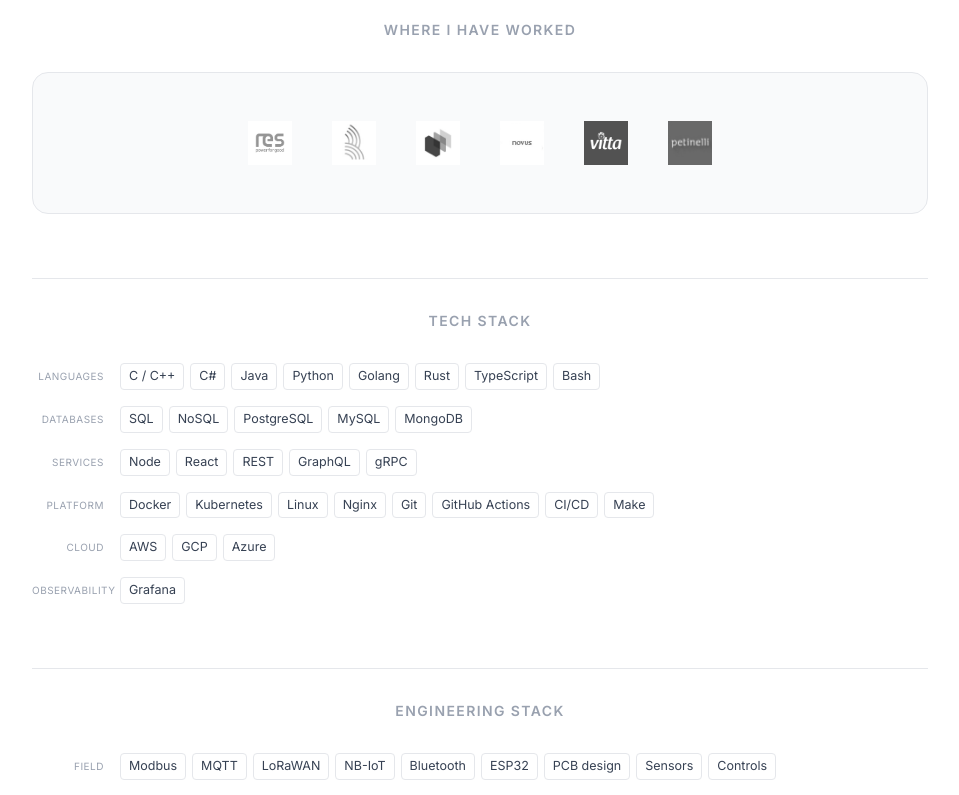
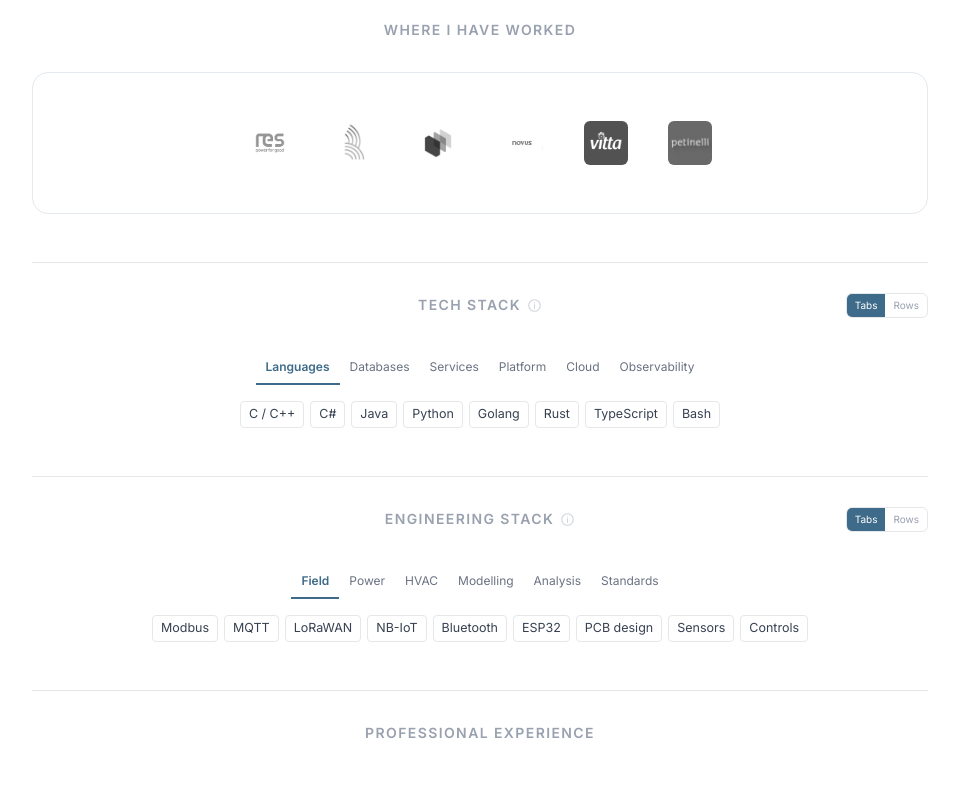
Before and after one commit to dudustri/blog, a Next.js app: page /resume in a window 1280 px wide. Shown: the part 360-1155 px from the top of the page, without its empty margins (160-1119 px from the left). Built offline with nearby package versions, Linux system fonts and the light colour scheme.

Commit message:
feat: resume stack tabs and rows views with per section counters

```diff
--- a/app/components/CompanyLogos.tsx
+++ b/app/components/CompanyLogos.tsx
@@ -5,6 +5,13 @@ const BASE = process.env.NEXT_PUBLIC_BASE_PATH ?? "";
 
 // logo strip for every company in resume, over a cursor-trail background
 // (TrailBackground). grayscale, lift to full color on hover
+// the ring says which logo the pointer is on, the strip is dense and the
+// colour lift alone is easy to miss on a logo that is already pale. it hugs
+// the image box, tones live in globals.css so each theme gets its own
+const TILE = "group shrink-0 focus-visible:outline-none";
+const LOGO =
+  "logo-mark h-9 md:h-11 w-auto object-contain grayscale rounded-md transition-all duration-200 group-hover:grayscale-0 group-focus-visible:grayscale-0";
+
 export default function CompanyLogos() {
   return (
     <section className="mt-16 pt-8 border-t border-gray-200">
@@ -12,7 +19,7 @@ export default function CompanyLogos() {
         Where I have worked
       </h2>
 
-      <div className="relative overflow-hidden rounded-2xl border border-gray-200 bg-gray-50">
+      <div className="relative overflow-hidden outline-box rounded-2xl border-gray-200">
         <TrailBackground />
 
         <div className="relative z-10 flex flex-wrap items-center justify-center gap-x-10 gap-y-8 px-6 py-12">
@@ -22,7 +29,7 @@ export default function CompanyLogos() {
               <img
                 src={`${BASE}${c.logo}`}
                 alt={c.company}
-                className="h-9 md:h-11 w-auto object-contain grayscale transition-all duration-200 hover:grayscale-0"
+                className={LOGO}
               />
             );
             return c.website ? (
@@ -32,12 +39,12 @@ export default function CompanyLogos() {
                 target="_blank"
                 rel="noopener noreferrer"
                 title={c.company}
-                className="shrink-0"
+                className={TILE}
               >
                 {img}
               </a>
             ) : (
-              <span key={c.company} title={c.company} className="shrink-0">
+              <span key={c.company} title={c.company} className={TILE}>
                 {img}
               </span>
             );
--- a/app/components/ResumeLayout.tsx
+++ b/app/components/ResumeLayout.tsx
@@ -4,7 +4,7 @@ import { useState } from "react";
 import ResumeSidebar from "./ResumeSidebar";
 import ExperienceSection from "./ExperienceSection";
 import DetailModal, { type Detail } from "./DetailModal";
-import { experience, techStackGrouped, engineeringStackGrouped, education, languages, extra, others } from "@/app/data/resume";
+import { experience, techStackGrouped, engineeringStackGrouped, education, languages, extra, others, jobMatches } from "@/app/data/resume";
 import type { Experience } from "@/app/data/resume";
 
 export default function ResumeLayout() {
@@ -16,6 +16,147 @@ export default function ResumeLayout() {
     setActiveTechs((prev) =>
       prev.includes(tech) ? prev.filter((t) => t !== tech) : [...prev, tech],
     );
+
+  // the chips dim roles further down the page, often off screen, so the header
+  // says what a click does and then what the current selection did
+  const matchedJobs = experience.filter((j) => jobMatches(j, activeTechs)).length;
+
+  // per section: tabs or label rows, and the open tab (kept while in rows)
+  const [stackRows, setStackRows] = useState<Record<string, boolean>>({});
+  const [stackTabs, setStackTabs] = useState<Record<string, number>>({});
+  const showTab = (id: string, tab: number) => setStackTabs((p) => ({ ...p, [id]: tab }));
+  const tabClass = (on: boolean) =>
+    `border-b-2 px-2.5 py-2 text-xs transition-colors ${
+      on ? "border-[#3e6b89] font-semibold text-[#3e6b89]" : "border-transparent text-gray-500 hover:text-[#3e6b89]"
+    }`;
+
+  const chip = (tech: string) => {
+    const active = activeTechs.includes(tech);
+    return (
+      <button
+        key={tech}
+        onClick={() => toggleTech(tech)}
+        aria-pressed={active}
+        className="whitespace-nowrap px-2 py-[3px] text-[12.5px] skill-chip rounded transition-all duration-200 cursor-pointer"
+        style={{
+          borderColor: active ? "#3e6b89" : undefined,
+          background: active ? "#3e6b89" : undefined,
+          color: active ? "#fff" : undefined,
+        }}
+      >
+        {tech}
+      </button>
+    );
+  };
+
+  const sectionPicks = (groups: typeof techStackGrouped) =>
+    activeTechs.filter((t) => groups.some((g) => g.items.includes(t)));
+
+  const stackSection = (
+    id: string,
+    title: string,
+    groups: typeof techStackGrouped,
+  ) => (
+    <section id={id} className="relative mt-12 pt-8 border-t border-gray-200">
+      <div className="mb-2 flex flex-wrap items-center justify-center gap-x-1.5 gap-y-2">
+        <h2 className="text-sm font-semibold uppercase tracking-widest text-gray-400">
+          {title}
+        </h2>
+        {/* same hover-reveal icon as the sports page menu */}
+        <span className="group relative flex items-center">
+          <span
+            tabIndex={0}
+            role="button"
+            aria-label="How the skills work"
+            aria-describedby={`${id}-info`}
+            className="text-gray-300 transition-colors hover:text-gray-500 focus-visible:text-gray-500"
+          >
+            <svg width="15" height="15" viewBox="0 0 24 24" fill="none" stroke="currentColor" strokeWidth="1.8" strokeLinecap="round" aria-hidden="true">
+              <circle cx="12" cy="12" r="9.2" />
+              <path d="M12 11v5.2" />
+              <path d="M12 7.6v.1" />
+            </svg>
+          </span>
+          <span
+            id={`${id}-info`}
+            role="tooltip"
+            className="pointer-events-none absolute right-0 top-full z-10 mt-2 w-max max-w-64 rounded-lg border border-gray-200 bg-white p-2.5 text-left text-xs leading-relaxed text-gray-500 opacity-0 shadow-md transition-opacity duration-200 group-hover:opacity-100 group-focus-within:opacity-100 sm:right-auto sm:left-6 sm:top-1/2 sm:mt-0 sm:-translate-y-1/2"
+          >
+            Click a skill to highlight the roles that used it.
+          </span>
+        </span>
+        {/* own line under the title on phones, top right of the section from sm */}
+        <div className="flex w-full justify-center sm:absolute sm:right-0 sm:top-8 sm:h-5 sm:w-auto sm:items-center">
+        <div role="group" aria-label="Layout" className="flex overflow-hidden rounded-md border border-gray-200 text-[10px]">
+          {(["Tabs", "Rows"] as const).map((v) => {
+            const on = (v === "Rows") === !!stackRows[id];
+            return (
+              <button
+                key={v}
+                aria-pressed={on}
+                onClick={() => setStackRows((p) => ({ ...p, [id]: v === "Rows" }))}
+                className={`px-2 py-1 transition-colors ${
+                  on ? "bg-[#3e6b89] text-white" : "text-gray-400 hover:text-[#3e6b89]"
+                }`}
+              >
+                {v}
+              </button>
+            );
+          })}
+        </div>
+        </div>
+      </div>
+      {/* fixed height so the chips don't jump when the selection line appears */}
+      {/* counts and clears only this section's picks, roles reflect every pick */}
+      <p className="mb-3 min-h-4 text-center text-xs text-gray-400">
+        {sectionPicks(groups).length > 0 && (
+          <>
+            {sectionPicks(groups).length} selected · {matchedJobs} of {experience.length}{" "}
+            {experience.length === 1 ? "role" : "roles"} ·{" "}
+            <button
+              onClick={() => setActiveTechs((prev) => prev.filter((t) => !sectionPicks(groups).includes(t)))}
+              className="underline underline-offset-2 transition-colors hover:text-[#3e6b89]"
+            >
+              Clear
+            </button>
+          </>
+        )}
+      </p>
+      {stackRows[id] ? (
+        // rows: every group as a label row
+        <div key="rows" className="stack-fade">
+          {groups.map((group) => (
+            <div
+              key={group.label}
+              className="grid gap-2 py-2.5 sm:grid-cols-[7rem_minmax(0,1fr)] sm:items-baseline sm:gap-4"
+            >
+              <p className="text-xs text-gray-500">{group.label}</p>
+              <div className="flex flex-wrap gap-1.5">{group.items.map(chip)}</div>
+            </div>
+          ))}
+        </div>
+      ) : (
+        <div key="tabs" className="stack-fade">
+          <div role="tablist" className="mb-4 flex flex-wrap justify-center">
+            {groups.map((group, k) => {
+              const on = (stackTabs[id] ?? 0) === k;
+              // selections in other tabs stay visible as a count
+              const picked = group.items.filter((t) => activeTechs.includes(t)).length;
+              return (
+                <button key={group.label} role="tab" aria-selected={on} onClick={() => showTab(id, k)} className={tabClass(on)}>
+                  {group.label}
+                  {picked > 0 && <span className="ml-1 text-[10px] font-semibold text-[#3e6b89]">· {picked}</span>}
+                </button>
+              );
+            })}
+          </div>
+          <div key={stackTabs[id] ?? 0} role="tabpanel" className="stack-fade flex flex-wrap content-start justify-center gap-1.5">
+            {groups[stackTabs[id] ?? 0].items.map(chip)}
+          </div>
+        </div>
+      )}
+    </section>
+  );
 
   // one Extra category as its own separated section. "Software &
   // Technology Courses" has short titles, so it flows into up to three columns
@@ -76,84 +217,12 @@ export default function ResumeLayout() {
           matching the "Where I have worked" block above. */}
       <div className="min-w-0">
 
-        {/* tech Stack */}
-        <section id="techstack" className="mt-16 pt-8 border-t border-gray-200">
-          <h2 className="text-sm font-semibold uppercase tracking-widest text-gray-400 text-center mb-8">
-            Tech Stack
-          </h2>
-          <div className="space-y-4">
-            {techStackGrouped.map((group) => (
-              <div
-                key={group.label}
-                className="flex flex-col sm:flex-row sm:items-baseline gap-2 sm:gap-4"
-              >
-                <p className="sm:w-[4.5rem] sm:text-right flex-shrink-0 text-[10px] uppercase tracking-wider text-gray-400">
-                  {group.label}
-                </p>
-                <div className="flex flex-wrap gap-1.5 sm:flex-nowrap">
-                  {group.items.map((tech) => {
-                    const active = activeTechs.includes(tech);
-                    return (
-                      <button
-                        key={tech}
-                        onClick={() => toggleTech(tech)}
-                        className="whitespace-nowrap px-2 py-[3px] text-[12.5px] rounded border border-gray-200 text-gray-700 transition-all duration-200 cursor-pointer hover:border-[#3e6b89] hover:text-[#3e6b89] hover:bg-[#3e6b89]/[0.06]"
-                        style={{
-                          borderColor: active ? "#3e6b89" : undefined,
-                          background: active ? "#3e6b89" : undefined,
-                          color: active ? "#fff" : undefined,
-                        }}
-                      >
-                        {tech}
-                      </button>
-                    );
-                  })}
-                </div>
-              </div>
-            ))}
-          </div>
-        </section>
+        {stackSection("techstack", "Tech Stack", techStackGrouped)}
 
-        {/* engineering Stack, the other half of the work */}
-        <section id="engineeringstack" className="mt-16 pt-8 border-t border-gray-200">
-          <h2 className="text-sm font-semibold uppercase tracking-widest text-gray-400 text-center mb-8">
-            Engineering Stack
-          </h2>
-          <div className="space-y-4">
-            {engineeringStackGrouped.map((group) => (
-              <div
-                key={group.label}
-                className="flex flex-col sm:flex-row sm:items-baseline gap-2 sm:gap-4"
-              >
-                <p className="sm:w-[4.5rem] sm:text-right flex-shrink-0 text-[10px] uppercase tracking-wider text-gray-400">
-                  {group.label}
-                </p>
-                <div className="flex flex-wrap gap-1.5 sm:flex-nowrap">
-                  {group.items.map((tech) => {
-                    const active = activeTechs.includes(tech);
-                    return (
-                      <button
-                        key={tech}
-                        onClick={() => toggleTech(tech)}
-                        className="whitespace-nowrap px-2 py-[3px] text-[12.5px] rounded border border-gray-200 text-gray-700 transition-all duration-200 cursor-pointer hover:border-[#3e6b89] hover:text-[#3e6b89] hover:bg-[#3e6b89]/[0.06]"
-                        style={{
-                          borderColor: active ? "#3e6b89" : undefined,
-                          background: active ? "#3e6b89" : undefined,
-                          color: active ? "#fff" : undefined,
-                        }}
-                      >
-                        {tech}
-                      </button>
-                    );
-                  })}
-                </div>
-              </div>
-            ))}
-          </div>
-        </section>
+        {stackSection("engineeringstack", "Engineering Stack", engineeringStackGrouped)}
 
         {/* professional Experience */}
-        <section id="experience" className="mt-16 pt-8 border-t border-gray-200">
+        <section id="experience" className="mt-12 pt-8 border-t border-gray-200">
           <h2 className="text-sm font-semibold uppercase tracking-widest text-gray-400 text-center mb-8">
             Professional Experience
           </h2>
--- a/app/data/resume.ts
+++ b/app/data/resume.ts
@@ -51,11 +51,11 @@ export const companyLogos: CompanyLogo[] = Array.from(
 // scanning. order here is display order, anything unlisted falls into Other
 const TECH_GROUPS: { label: string; items: string[] }[] = [
   { label: "Languages", items: ["C / C++", "C#", "Java", "Python", "Golang", "Rust", "TypeScript", "Bash"] },
-  { label: "Databases", items: ["SQL", "NoSQL", "PostgreSQL", "MySQL", "MongoDB"] },
-  { label: "Services", items: ["Node", "React", "REST", "GraphQL", "gRPC"] },
-  { label: "Platform", items: ["Docker", "Kubernetes", "Linux", "Nginx", "Git", "GitHub Actions", "CI/CD", "Make"] },
-  { label: "Cloud", items: ["AWS", "GCP", "Azure"] },
-  { label: "Observability", items: ["Grafana"] },
+  { label: "Databases", items: ["SQL", "NoSQL", "PostgreSQL", "MySQL", "MongoDB", "Redis", "ArangoDB", "Elasticsearch"] },
+  { label: "Services", items: ["Node", "React", "REST", "GraphQL", "gRPC", "WebRTC", "WebSockets", "SSE", "SignalR", "Webhooks", "WASM"] },
+  { label: "Platform", items: ["Docker", "Kubernetes", "Linux", "Nginx", "Git", "GitHub Actions", "Jenkins", "CI/CD", "Make"] },
+  { label: "Cloud", items: ["AWS", "GCP", "Azure", "Oracle Cloud"] },
+  { label: "Observability", items: ["Grafana", "Prometheus", "Kibana"] },
 ];
 
 // the engineering half of the stack, same chip and filter mechanism
@@ -94,6 +94,12 @@ export function jobHasTech(stack: string[] | undefined, tech: string): boolean {
   return techParts(tech).some((p) => stack?.includes(p) ?? false);
 }
 
+// a job matches when no tech is selected, or when it uses any selected one
+// (union). `jobHasTech` handles coupled labels like "C / C++"
+export function jobMatches(job: Experience, activeTechs: string[]): boolean {
+  return activeTechs.length === 0 || activeTechs.some((t) => jobHasTech(job.stack, t));
+}
+
 export function chipMatchesSelected(chip: string, selected: string[]): boolean {
   return selected.some((t) => t === chip || techParts(t).includes(chip));
 }
--- a/app/globals.css
+++ b/app/globals.css
@@ -107,7 +107,22 @@ html.dark .citation-source      { color: #777; }
   border-radius: 0.75rem;
   transition: background-color 0.3s ease;
 }
-.resume-card:hover { background-color: rgba(0, 0, 0, 0.04); }
+.resume-card:hover { background-color: rgba(62, 107, 137, 0.05); }
+
+/* resume boxes: white with a cool edge in light, unchanged #222 fill in dark */
+.outline-box { background-color: #ffffff; border: 1px solid #e3e9ee; }
+html.dark .outline-box { background-color: #222; border-color: transparent; }
+
+/* stack tabs and the see all view fade in when switched */
+@keyframes stackFade { from { opacity: 0; transform: translateY(4px); } to { opacity: 1; transform: none; } }
+.stack-fade { animation: stackFade 0.25s ease; }
+@media (prefers-reduced-motion: reduce) { .stack-fade { animation: none; } }
+
+/* skill chips: on hover the edge takes the text colour, both themes */
+.skill-chip { border: 1px solid #e5e7eb; background-color: #fff; color: #374151; }
+.skill-chip:hover { color: #3e6b89; border-color: currentColor; background-color: rgba(62, 107, 137, 0.06); }
+html.dark .skill-chip { border-color: #333; background-color: #1a1a1a; color: #bbb; }
+html.dark .skill-chip:hover { color: #6f9fc0; border-color: currentColor; background-color: rgba(111, 159, 192, 0.08); }
 html.dark .resume-card:hover { background-color: rgba(255, 255, 255, 0.06); }
 
 /* Dark mode hover overrides */
@@ -275,3 +290,21 @@ html.dark .nav-card:focus-visible {
   outline: 2px solid #3e6b89;
   outline-offset: 2px;
 }
+
+/* company logo strip. the ring marks which logo the pointer is on. it is an
+   outer ring rather than a border because the logos carry opaque white
+   backgrounds, so a line on the edge itself disappears between the white and
+   the dark panel. soft tones, one per theme */
+.logo-mark {
+  box-shadow: 0 0 0 0 transparent;
+}
+.group:hover .logo-mark,
+.group:focus-visible .logo-mark {
+  box-shadow: 0 0 0 1px #b3bdc2;
+}
+/* a touch thicker in dark, the ring is pinched between the white logo plates
+   and the dark panel so 1px there reads as nothing */
+html.dark .group:hover .logo-mark,
+html.dark .group:focus-visible .logo-mark {
+  box-shadow: 0 0 0 1.5px #8cbfdd;
+}
```
Also changed, not shown: app/components/DetailModal.tsx (+8 -6 lines), app/components/ExperienceSection.tsx (+3 -9 lines), content/resume.json.
